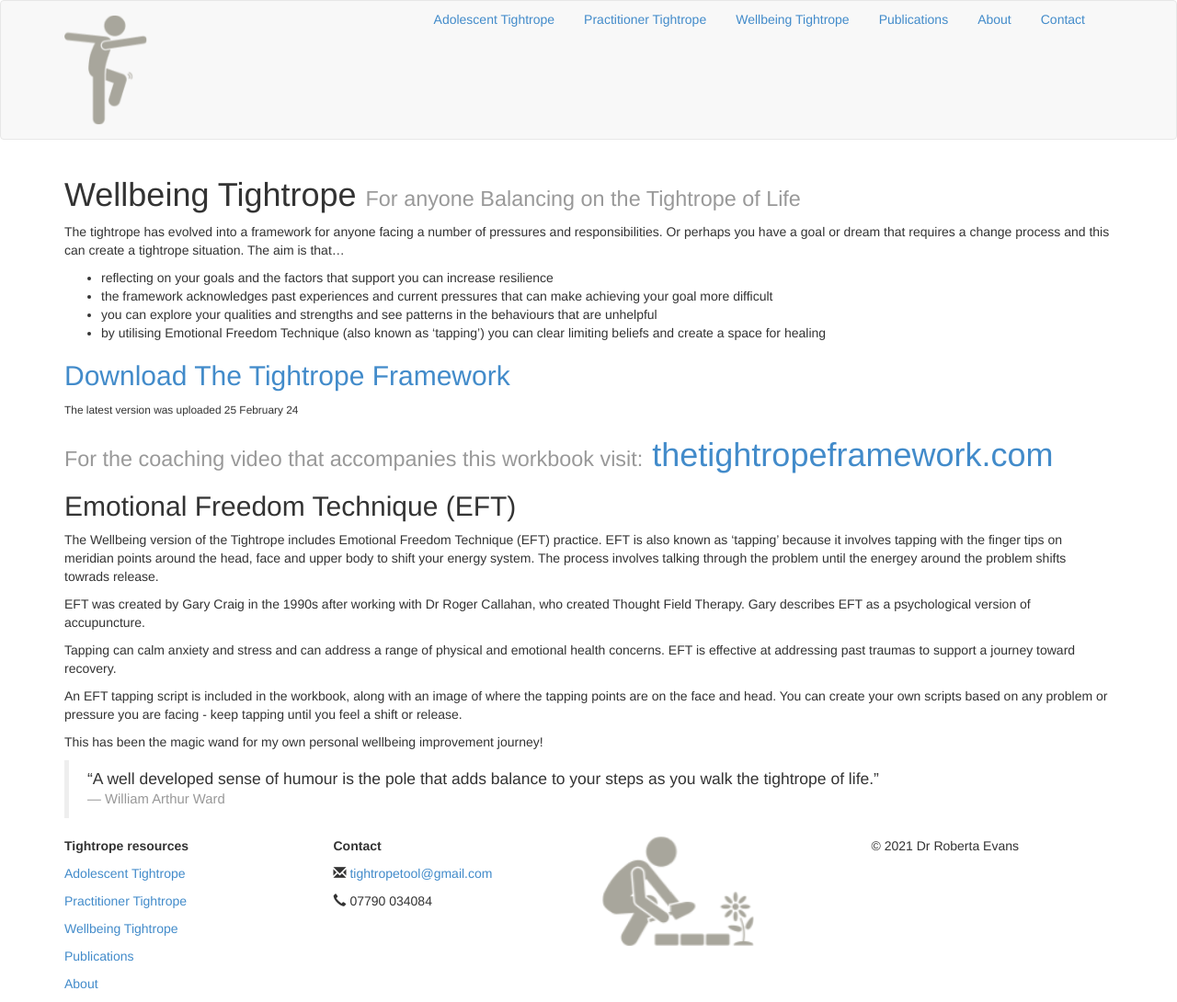
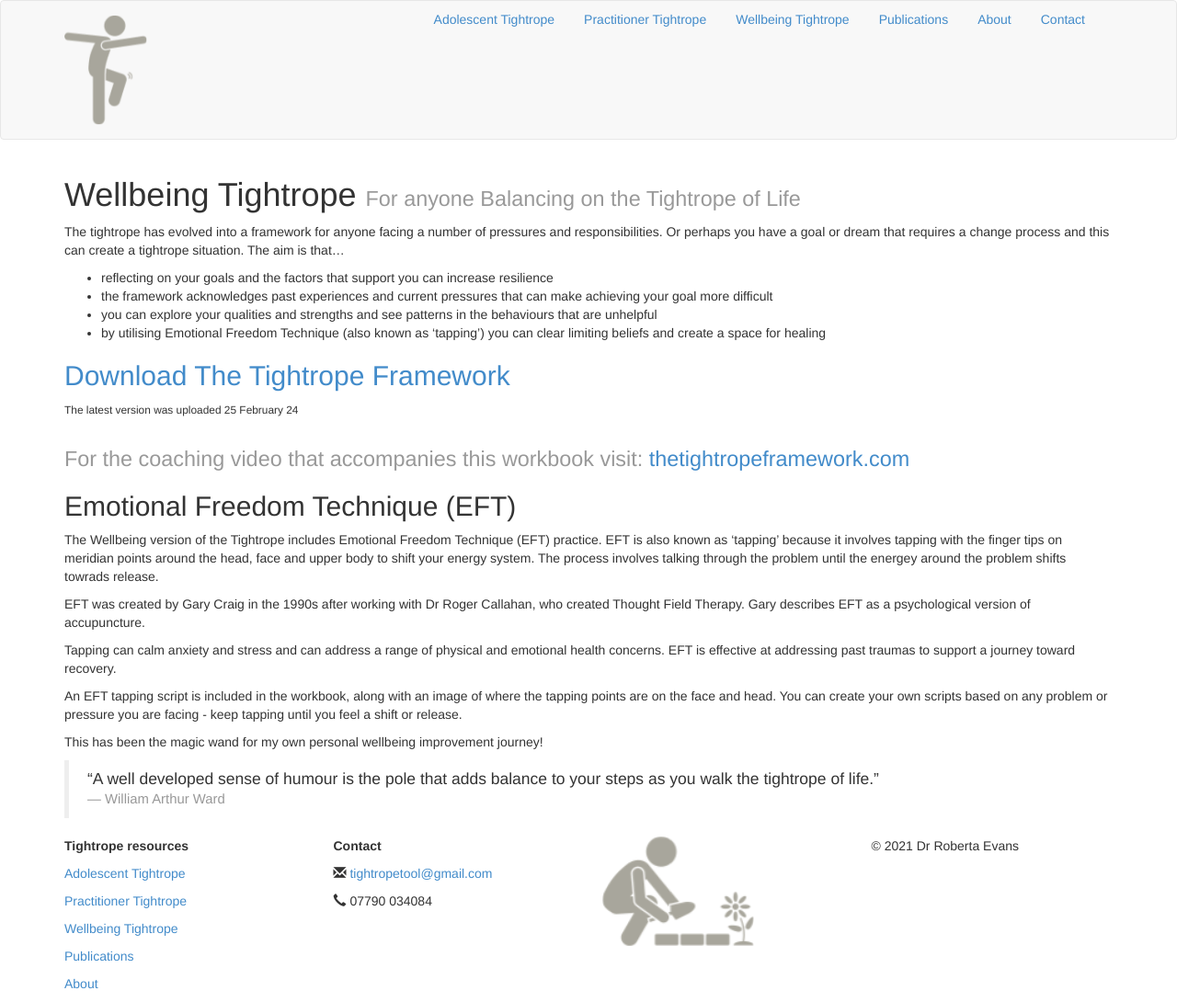
Before and after one commit to retrotravelbug/tightropetool, a Jekyll site: the page built from wellbeing tightrope.md, in a window 1280 px wide. Shown: the whole page at 92% size. Built offline with Jekyll 4.4.1, drawn with Linux system fonts in a browser that asks for light colours; nearby versions of some CDN libraries.

```diff
--- a/wellbeing tightrope.md
+++ b/wellbeing tightrope.md
@@ -15,7 +15,7 @@ The tightrope has evolved into a framework for anyone facing a number of pressur
 ## [Download The Tightrope Framework]
 <small>The latest version was uploaded 25 February 24<small>
 
-# <small>For the coaching video that accompanies this workbook visit:</small> [thetightropeframework.com]
+# <small>For the coaching video that accompanies this workbook visit: [thetightropeframework.com] </small>
 
 ## Emotional Freedom Technique (EFT)
 The Wellbeing version of the Tightrope includes Emotional Freedom Technique (EFT) practice. EFT is also known as 'tapping' because it involves tapping with the finger tips on meridian points around the head, face and upper body to shift your energy system. The process involves talking through the problem until the energey around the problem shifts towrads release.
```
